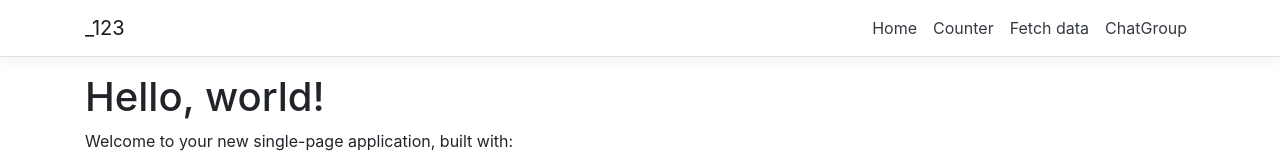
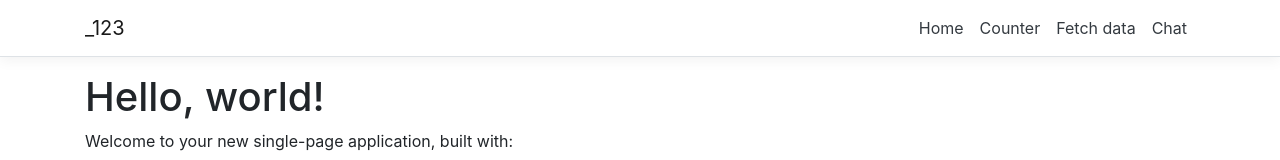
Before and after one commit to Ricoss/Testowe123, a React (Create React App) app in the folder 123/ClientApp/: page / in a window 1280 px wide. Shown: the top 160 px of the page. Built offline with nearby package versions, Linux system fonts and the light colour scheme.

Commit message:
group Work

```diff
--- a/123/ClientApp/src/components/Endchat.js
+++ b/123/ClientApp/src/components/Endchat.js
@@ -38,12 +38,12 @@ export class Endchat extends Component {
                 .then(() => console.log('Connection started!'))
                 .catch(err => console.log('Error while establishing connection :('))
 
-            //this.state.hubConnection.on('SendMessageToUser', (nick, receivedMessage, ) => {
-            //const text = `${nick}: ${receivedMessage}`;
-            //const messages = this.state.messages.concat([text]);
-            //this.setState({ messages });
-        //});
             this.state.hubConnection.on('SendMessageToUser', (nick, receivedMessage, ) => {
+            const text = `${nick}: ${receivedMessage}`;
+            const messages = this.state.messages.concat([text]);
+            this.setState({ messages });
+        });
+            this.state.hubConnection.on('SendMessageGroup', (nick, receivedMessage, ) => {
                 const text = `${nick}: ${receivedMessage}`;
                 const messagesGroup = this.state.messagesGroup.concat([text]);
                 this.setState({ messagesGroup });
@@ -178,7 +178,7 @@ export class Endchat extends Component {
                                 onChange={e => this.setState({ messageGroup: e.target.value })}
                             />
                             <br />
-                            <button onClick={this.private}>Send</button>
+                            <button onClick={this.sendGroup}>Send</button>
                             {this.state.messagesGroup.map((messageGroup, index) => (
                                 <span style={{ display: 'block' }} key={index}> {messageGroup} </span>
                             ))}
--- a/123/ClientApp/src/components/NavMenu.js
+++ b/123/ClientApp/src/components/NavMenu.js
@@ -40,7 +40,7 @@ export class NavMenu extends Component {
                   <NavLink tag={Link} className="text-dark" to="/fetch-data">Fetch data</NavLink>
                             </NavItem>
                             <NavItem>
-                                <NavLink tag={Link} className="text-dark" to="/123">ChatGroup</NavLink>
+                                <NavLink tag={Link} className="text-dark" to="/end">Chat</NavLink>
                             </NavItem>
               </ul>
             </Collapse>
```
